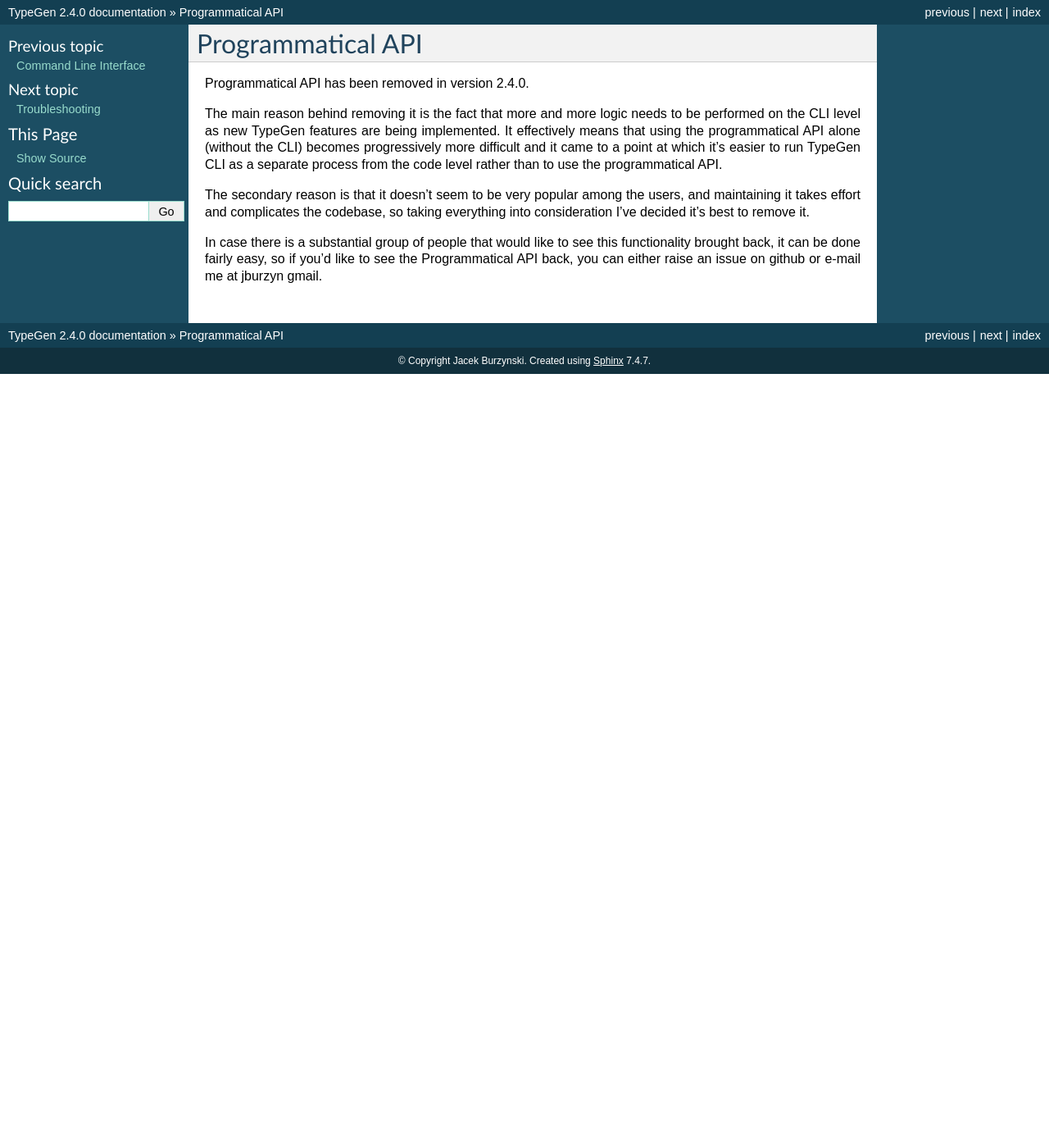
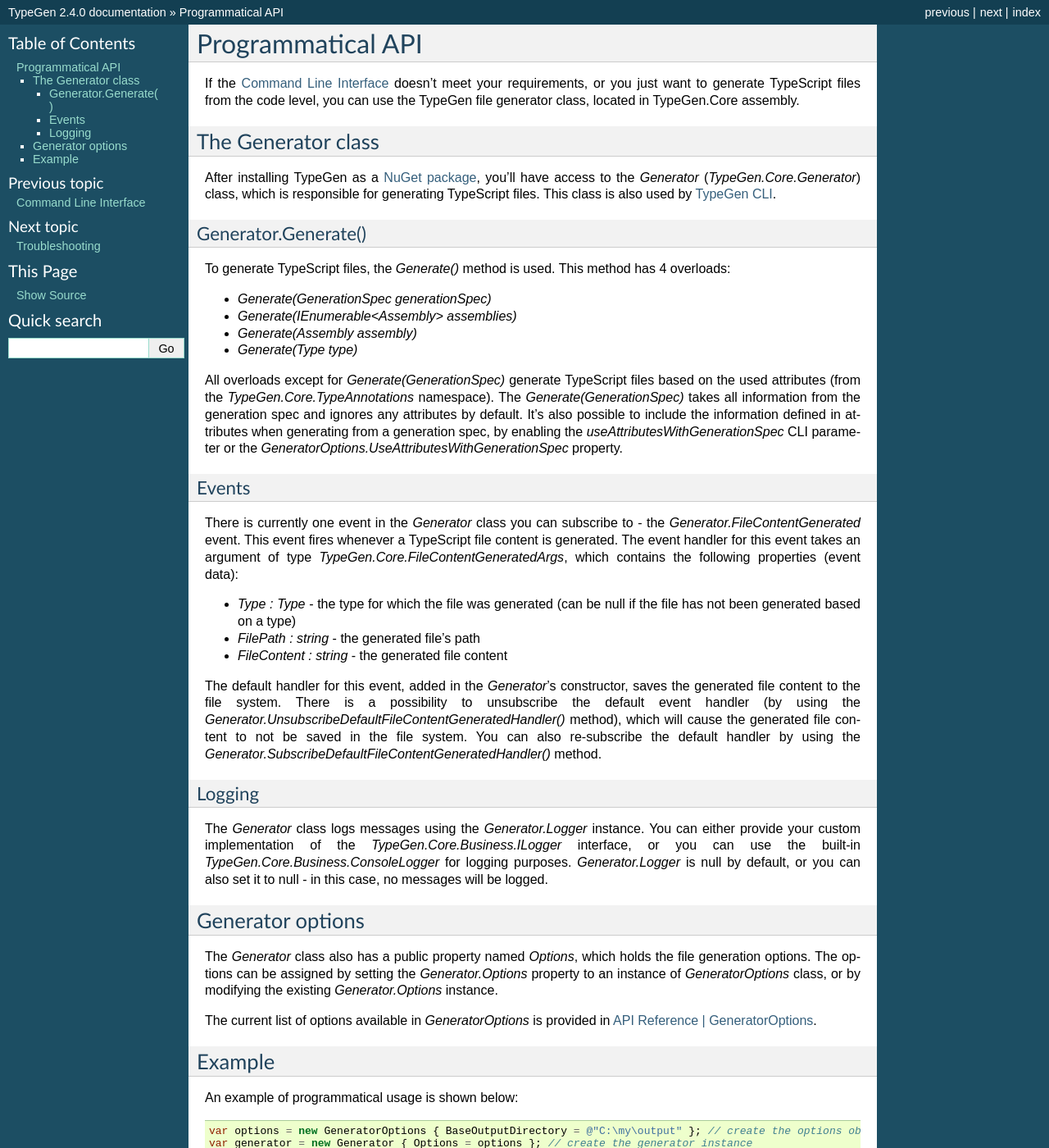
Before and after one commit to jburzynski/TypeGenDocs, a Sphinx documentation site: the page built from source/programmaticalapi.rst, in a window 1280 px wide and 1400 px high. Shown: the whole window at 82% size. Built offline with Sphinx 7.4.7, drawn with Linux system fonts in a browser that asks for light colours; some of the changed text lies outside the part shown.

Commit message:
reverted "remove info about programmatical API"

```diff
--- a/source/programmaticalapi.rst
+++ b/source/programmaticalapi.rst
@@ -2,10 +2,56 @@
 Programmatical API
 ==================
 
-Programmatical API has been removed in version 2.4.0.
+If the :doc:`Command Line Interface <cli>` doesn't meet your requirements, or you just want to generate TypeScript files from the code level, you can use the TypeGen file generator class, located in TypeGen.Core assembly.
 
-The main reason behind removing it is the fact that more and more logic needs to be performed on the CLI level as new TypeGen features are being implemented. It effectively means that using the programmatical API alone (without the CLI) becomes progressively more difficult and it came to a point at which it's easier to run TypeGen CLI as a separate process from the code level rather than to use the programmatical API.
+The Generator class
+===================
 
-The secondary reason is that it doesn't seem to be very popular among the users, and maintaining it takes effort and complicates the codebase, so taking everything into consideration I've decided it's best to remove it.
+After installing TypeGen as a `NuGet package <https://www.nuget.org/packages/TypeGen>`_, you'll have access to the *Generator* (*TypeGen.Core.Generator*) class, which is responsible for generating TypeScript files. This class is also used by :doc:`TypeGen CLI <cli>`.
 
-In case there is a substantial group of people that would like to see this functionality brought back, it can be done fairly easy, so if you'd like to see the Programmatical API back, you can either raise an issue on github or e-mail me at jburzyn gmail.
+Generator.Generate()
+--------------------
+
+To generate TypeScript files, the *Generate()* method is used. This method has 4 overloads:
+
+* *Generate(GenerationSpec generationSpec)*
+* *Generate(IEnumerable<Assembly> assemblies)*
+* *Generate(Assembly assembly)*
+* *Generate(Type type)*
+
+All overloads except for *Generate(GenerationSpec)* generate TypeScript files based on the used attributes (from the *TypeGen.Core.TypeAnnotations* namespace). The *Generate(GenerationSpec)* takes all information from the generation spec and ignores any attributes by default. It's also possible to include the information defined in attributes when generating from a generation spec, by enabling the *useAttributesWithGenerationSpec* CLI parameter or the *GeneratorOptions.UseAttributesWithGenerationSpec* property.
+
+Events
+------
+
+There is currently one event in the *Generator* class you can subscribe to - the *Generator.FileContentGenerated* event. This event fires whenever a TypeScript file content is generated. The event handler for this event takes an argument of type *TypeGen.Core.FileContentGeneratedArgs*, which contains the following properties (event data):
+
+* *Type : Type* - the type for which the file was generated (can be null if the file has not been generated based on a type)
+* *FilePath : string* - the generated file's path
+* *FileContent : string* - the generated file content
+
+The default handler for this event, added in the *Generator*'s constructor, saves the generated file content to the file system. There is a possibility to unsubscribe the default event handler (by using the *Generator.UnsubscribeDefaultFileContentGeneratedHandler()* method), which will cause the generated file content to not be saved in the file system. You can also re-subscribe the default handler by using the *Generator.SubscribeDefaultFileContentGeneratedHandler()* method.
+
+Logging
+-------
+
+The *Generator* class logs messages using the *Generator.Logger* instance. You can either provide your custom implementation of the *TypeGen.Core.Business.ILogger* interface, or you can use the built-in *TypeGen.Core.Business.ConsoleLogger* for logging purposes. *Generator.Logger* is null by default, or you can also set it to null - in this case, no messages will be logged.
+
+Generator options
+=================
+
+The *Generator* class also has a public property named *Options*, which holds the file generation options. The options can be assigned by setting the *Generator.Options* property to an instance of *GeneratorOptions* class, or by modifying the existing *Generator.Options* instance.
+
+The current list of options available in *GeneratorOptions* is provided in `API Reference | GeneratorOptions <http://jburzynski.net/TypeGen/api-reference/api/TypeGen.Core.GeneratorOptions.html>`_.
+
+Example
+=======
+
+An example of programmatical usage is shown below:
+
+.. code-block:: csharp
+
+	var options = new GeneratorOptions { BaseOutputDirectory = @"C:\my\output" }; // create the options object
+	var generator = new Generator { Options = options }; // create the generator instance
+	var assembly = Assembly.GetCallingAssembly(); // get the assembly to generate files for
+	generator.Generate(assembly); // generates the files
```
